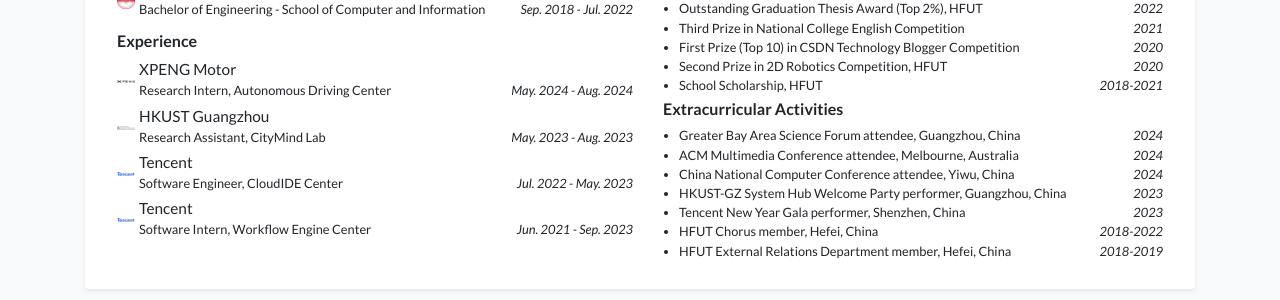
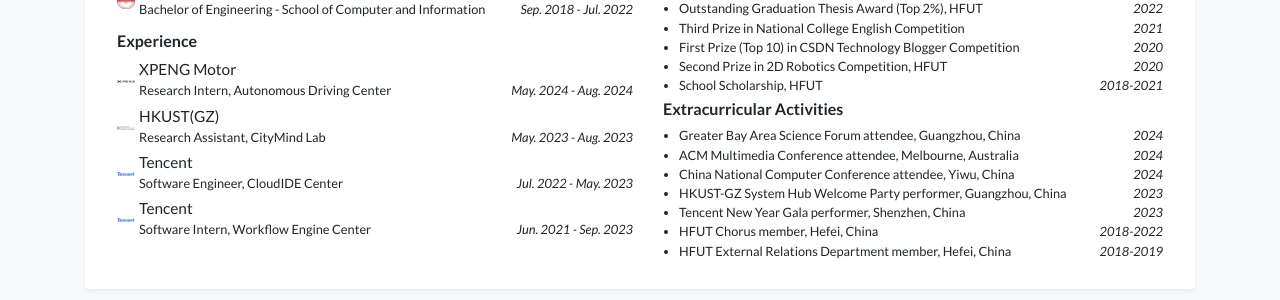
Before and after one commit to thunderlrr/songxinlei.github.io, a Jekyll site: the page built from index.html, in a window 1280 px wide and 900 px high, scrolled down 529 px. Shown: the part 153-453 px from the top of the window. Built offline with Jekyll 4.4.1, drawn with Linux system fonts in a browser that asks for light colours; a style sheet for code colours, icons or effects is not loaded.

Commit message:
update profile

```diff
--- a/_data/profile.yml
+++ b/_data/profile.yml
@@ -51,7 +51,7 @@
   logo: /assets/images/badges/xpeng_company.png
   position: Research Intern, Autonomous Driving Center
   date: May. 2024 - Aug. 2024
-- name: HKUST Guangzhou
+- name: HKUST(GZ)
   logo: /assets/images/badges/hkustgz.png
   position: Research Assistant, CityMind Lab
   date: May. 2023 - Aug. 2023
```
